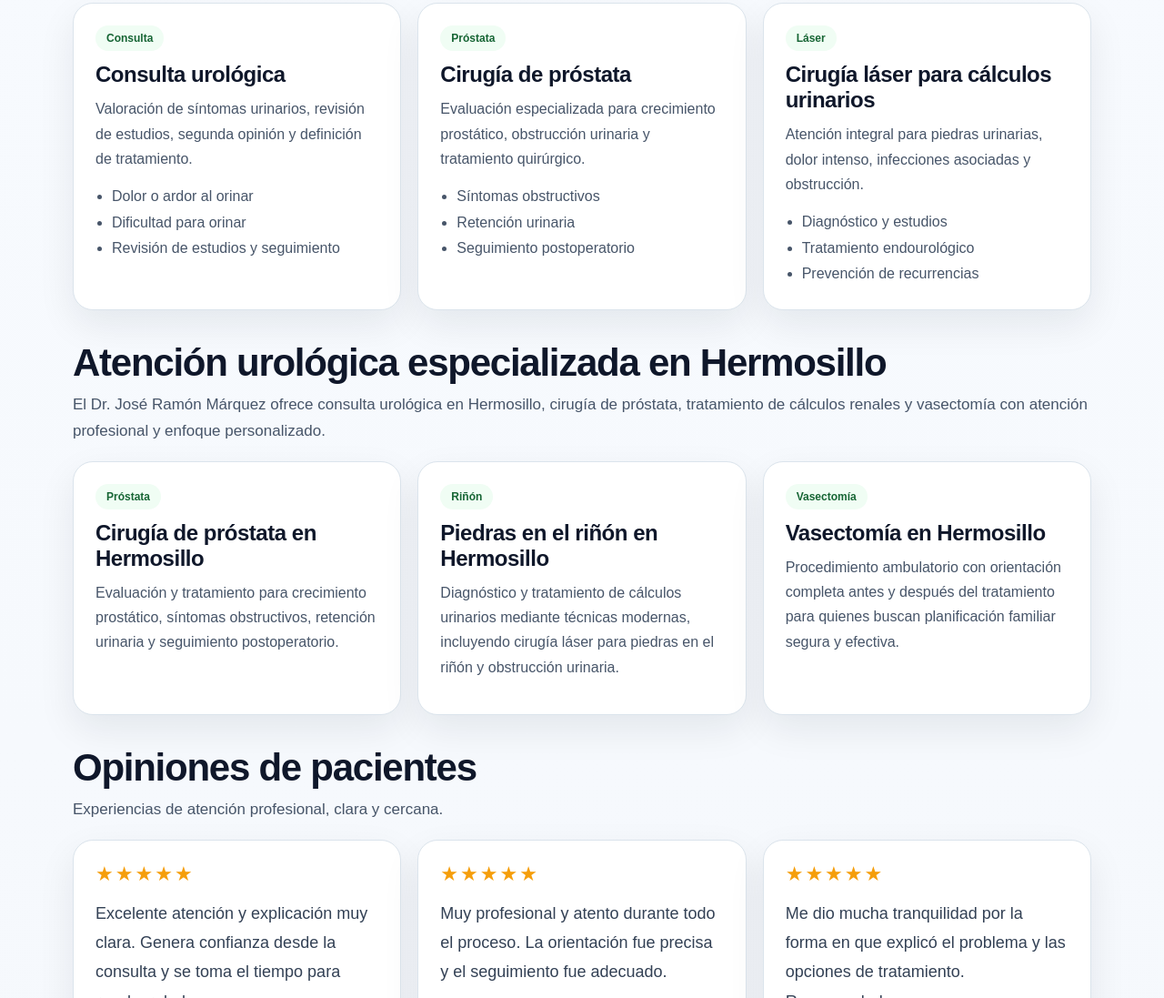
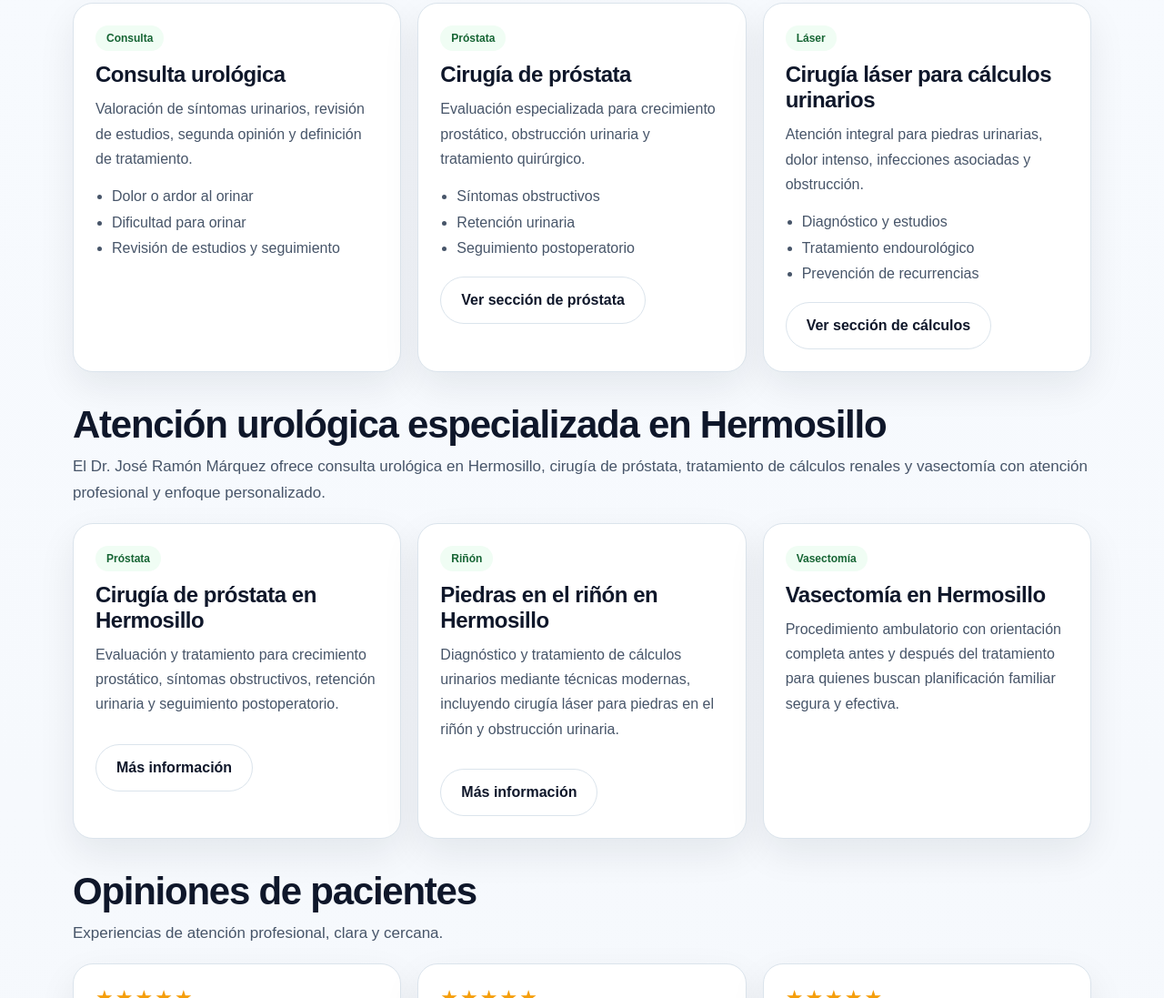
Before and after one commit to drjrmarquez-gif/urologo-hermosillo, a plain HTML site: page index.html in a window 1280 px wide. Shown: the part 966-2063 px from the top of the page at 91% size. Drawn offline with Linux system fonts and the light colour scheme.

Commit message:
index.html
Actualizar index con enlaces a próstata y cálculos

```diff
--- a/index.html
+++ b/index.html
@@ -247,6 +247,10 @@
       border-color: var(--line);
     }
 
+    .btn-service {
+      margin-top: 16px;
+    }
+
     .highlights {
       display: grid;
       grid-template-columns: repeat(3, 1fr);
@@ -334,6 +338,14 @@
       margin: 0 0 10px;
       font-size: 24px;
       letter-spacing: -0.02em;
+    }
+
+    .service h3 a {
+      color: var(--text);
+    }
+
+    .service h3 a:hover {
+      color: var(--primary);
     }
 
     .service p {
@@ -586,7 +598,7 @@
 
           <article class="card service">
             <div class="tag">Próstata</div>
-            <h3>Cirugía de próstata</h3>
+            <h3><a href="prostata.html">Cirugía de próstata</a></h3>
             <p>
               Evaluación especializada para crecimiento prostático, obstrucción urinaria y tratamiento quirúrgico.
             </p>
@@ -595,11 +607,12 @@
               <li>Retención urinaria</li>
               <li>Seguimiento postoperatorio</li>
             </ul>
+            <a class="btn btn-secondary btn-service" href="prostata.html">Ver sección de próstata</a>
           </article>
 
           <article class="card service">
             <div class="tag">Láser</div>
-            <h3>Cirugía láser para cálculos urinarios</h3>
+            <h3><a href="calculos.html">Cirugía láser para cálculos urinarios</a></h3>
             <p>
               Atención integral para piedras urinarias, dolor intenso, infecciones asociadas y obstrucción.
             </p>
@@ -608,6 +621,7 @@
               <li>Tratamiento endourológico</li>
               <li>Prevención de recurrencias</li>
             </ul>
+            <a class="btn btn-secondary btn-service" href="calculos.html">Ver sección de cálculos</a>
           </article>
         </div>
       </div>
@@ -625,18 +639,20 @@
         <div class="grid-3">
           <article class="card service">
             <div class="tag">Próstata</div>
-            <h3>Cirugía de próstata en Hermosillo</h3>
+            <h3><a href="prostata.html">Cirugía de próstata en Hermosillo</a></h3>
             <p>
               Evaluación y tratamiento para crecimiento prostático, síntomas obstructivos, retención urinaria y seguimiento postoperatorio.
             </p>
+            <a class="btn btn-secondary btn-service" href="prostata.html">Más información</a>
           </article>
 
           <article class="card service">
             <div class="tag">Riñón</div>
-            <h3>Piedras en el riñón en Hermosillo</h3>
+            <h3><a href="calculos.html">Piedras en el riñón en Hermosillo</a></h3>
             <p>
               Diagnóstico y tratamiento de cálculos urinarios mediante técnicas modernas, incluyendo cirugía láser para piedras en el riñón y obstrucción urinaria.
             </p>
+            <a class="btn btn-secondary btn-service" href="calculos.html">Más información</a>
           </article>
 
           <article class="card service">
```
